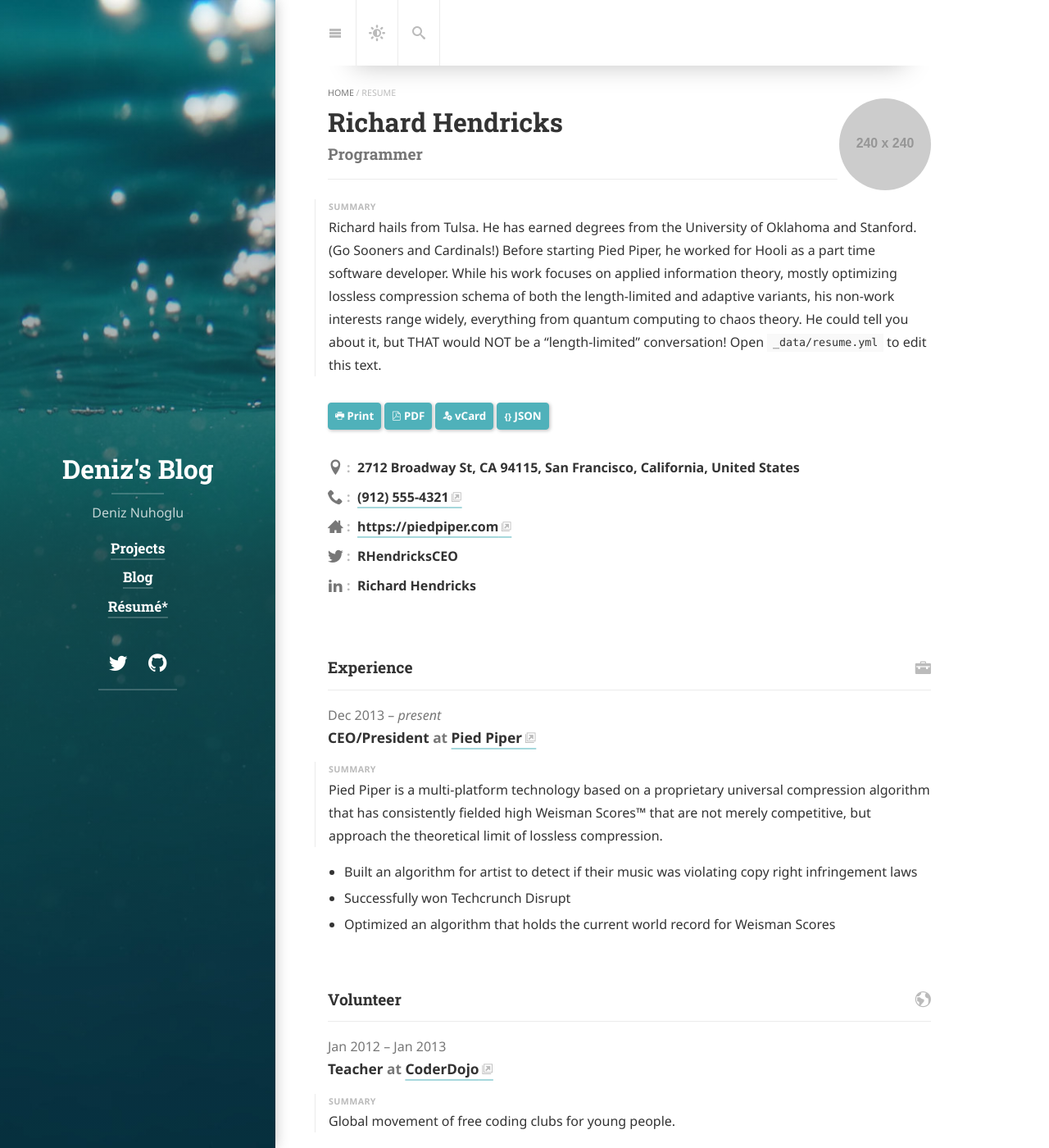
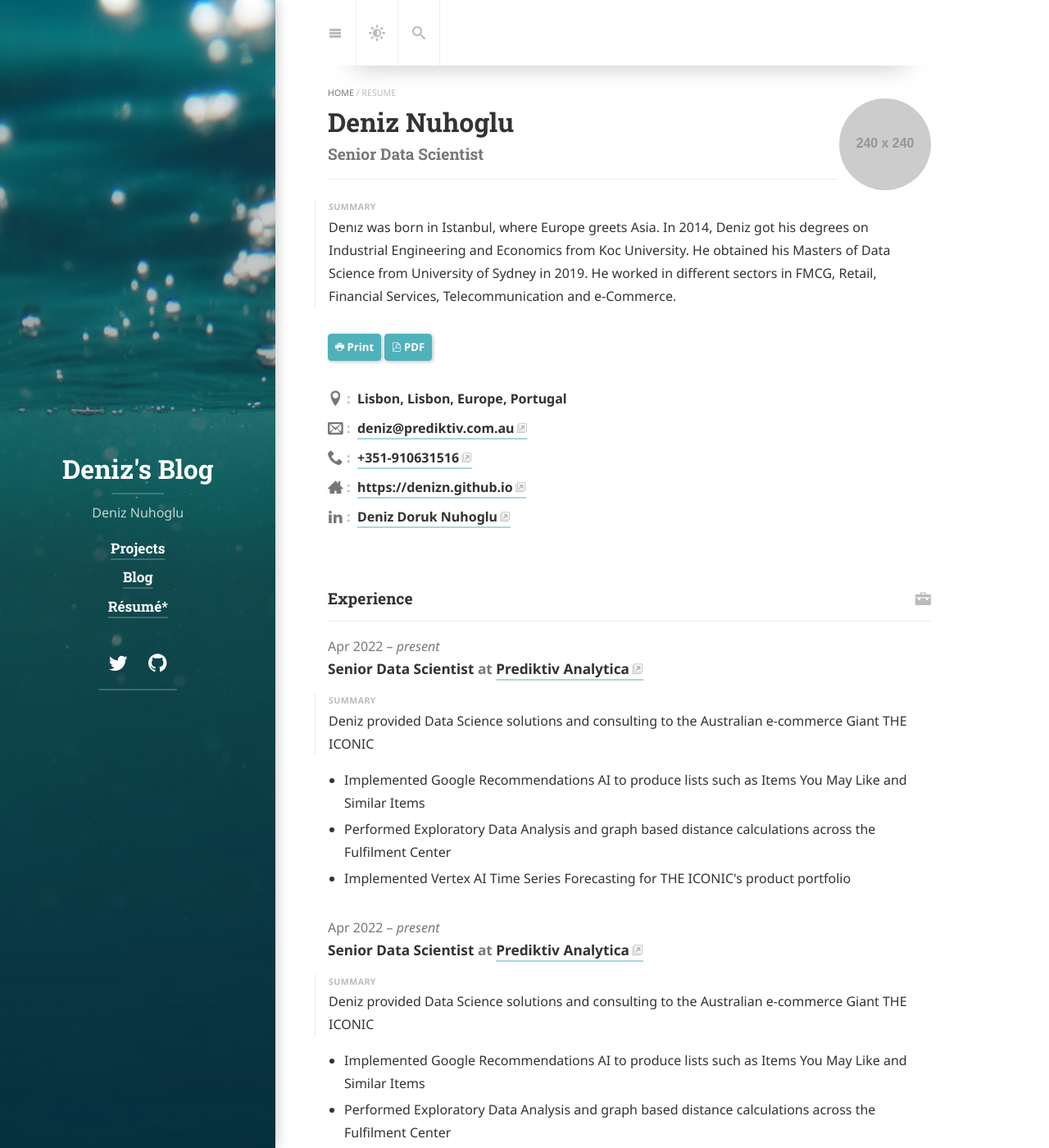
Before and after one commit to denizn/denizn.github.io, a Jekyll site: the page built from resume.md, in a window 1280 px wide and 1400 px high. Shown: the whole window at 82% size. Built offline with Jekyll 4.4.1, drawn with Linux system fonts in a browser that asks for light colours; cached includes are drawn as plain includes; nearby versions of some CDN libraries; some web fonts are replaced; library files that are not in the unit come from our copies; some of the changed text lies outside the part shown.

Commit message:
Upload resume details

```diff
--- a/_data/resume.yml
+++ b/_data/resume.yml
@@ -2,102 +2,73 @@
 # If you don't have a JSON Resume you can just edit this YAML file instead.
 # See also: <https://jsonresume.org/>.
 basics:
-  name: "Richard Hendricks"
-  label: "Programmer"
+  name: "Deniz Nuhoglu"
+  label: "Senior Data Scientist"
   picture: "https://via.placeholder.com/240x240"
-  email: ""
-  phone: "(912) 555-4321"
-  website: "https://piedpiper.com"
+  email: "deniz@prediktiv.com.au"
+  phone: "+351-910631516"
+  website: "https://denizn.github.io"
   summary: >
-    Richard hails from Tulsa.
-    He has earned degrees from the University of Oklahoma and Stanford. (Go Sooners and Cardinals!)
-    Before starting Pied Piper, he worked for Hooli as a part time software developer.
-    While his work focuses on applied information theory,
-    mostly optimizing lossless compression schema of both the length-limited and adaptive variants,
-    his non-work interests range widely,
-    everything from quantum computing to chaos theory.
-    He could tell you about it, but THAT would NOT be a “length-limited” conversation!
-    Open `_data/resume.yml` to edit this text.
+    Denız was born in Istanbul, where Europe greets Asia.
+    In 2014, Deniz got his degrees on Industrial Engineering and Economics from Koc University.
+    He obtained his Masters of Data Science from University of Sydney in 2019.
+    He worked in different sectors in FMCG, Retail, Financial Services, Telecommunication and e-Commerce.
   location:
-    address: "2712 Broadway St"
-    postalCode: "CA 94115"
-    city: "San Francisco"
-    countryCode: "US"
-    region: "California"
+    address: "Lisbon"
+    # postalCode: ""
+    city: "Lisbon"
+    countryCode: "PT"
+    region: "Europe"
   profiles:
-    - network: "Twitter"
-      username: "RHendricksCEO"
-      url: ""
     - network: "LinkedIn"
-      username: "Richard Hendricks"
-      url: ""
+      username: "Deniz Doruk Nuhoglu"
+      url: "https://www.linkedin.com/in/denizn"
 work:
-  - company: "Pied Piper"
-    position: "CEO/President"
-    website: "https://piedpiper.com"
-    startDate: "2013-12-01"
+  - company: "Prediktiv Analytica"
+    position: "Senior Data Scientist"
+    website: "https://www.prediktiv.com.au"
+    startDate: "2022-04-01"
     endDate: ""
     summary: >
-      Pied Piper is a multi-platform technology based on a proprietary universal compression algorithm that has
-      consistently fielded high Weisman Scores™ that are not merely competitive,
-      but approach the theoretical limit of lossless compression.
+      Deniz provided Data Science solutions and consulting to the Australian e-commerce Giant THE ICONIC
     highlights:
-      - "Built an algorithm for artist to detect if their music was violating copy right infringement laws"
-      - "Successfully won Techcrunch Disrupt"
-      - "Optimized an algorithm that holds the current world record for Weisman Scores"
-volunteer:
-  - organization: "CoderDojo"
-    position: "Teacher"
-    website: "https://coderdojo.com/"
-    startDate: "2012-01-01"
-    endDate: "2013-01-01"
-    summary: "Global movement of free coding clubs for young people."
+      - "Implemented Google Recommendations AI to produce lists such as Items You May Like and Similar Items"
+      - "Performed Exploratory Data Analysis and graph based distance calculations across the Fulfilment Center"
+      - "Implemented Vertex AI Time Series Forecasting for THE ICONIC's product portfolio"
+  - company: "Prediktiv Analytica"
+    position: "Senior Data Scientist"
+    website: "https://www.prediktiv.com.au"
+    startDate: "2022-04-01"
+    endDate: ""
+    summary: >
+      Deniz provided Data Science solutions and consulting to the Australian e-commerce Giant THE ICONIC
     highlights:
-      - "Awarded 'Teacher of the Month'"
+      - "Implemented Google Recommendations AI to produce lists such as Items You May Like and Similar Items"
+      - "Performed Exploratory Data Analysis and graph based distance calculations across the Fulfilment Center"
+      - "Implemented Vertex AI Time Series Forecasting for THE ICONIC's product portfolio"
+
 education:
-  - institution: "University of Oklahoma"
+  - institution: "University of Sydney"
     area: "Information Technology"
     studyType: "Bachelor"
     startDate: "2011-06-01"
     endDate: "2014-01-01"
-    gpa: "4.0"
+    # gpa: "4.0"
     courses:
-      - "DB1101 - Basic SQL"
+      - "Machine Learning"
       - "CS2011 - Java Introduction"
-awards:
-  - title: "Digital Compression Pioneer Award"
-    date: "2014-11-01"
-    awarder: "Techcrunch"
-    summary: "There is no spoon."
-publications:
-  - name: "Video compression for 3d media"
-    publisher: "Hooli"
-    releaseDate: "2014-10-01"
-    website: "https://en.wikipedia.org/wiki/Silicon_Valley_(TV_series)"
-    summary: "Innovative middle-out compression algorithm that changes the way we store data."
 skills:
-  - name: "Web Development"
+  - name: "Python"
     level: "Master"
     keywords:
-      - "HTML"
-      - "CSS"
-      - "Javascript"
-  - name: "Compression"
+      - "numpy"
+      - "pandas"
+      - "scikit-learn"
+  - name: "Machine Learning"
     level: "Master"
     keywords:
-      - "Mpeg"
-      - "MP4"
-      - "GIF"
+      - "pytorch"
+      - "keras"
 languages:
   - language: "English"
     fluency: "Native speaker"
-interests:
-  - name: "Wildlife"
-    keywords:
-      - "Ferrets"
-      - "Unicorns"
-references:
-  - name: "Erlich Bachman"
-    reference: >
-      It is my pleasure to recommend Richard, his performance working as a consultant for Main St.
-      Company proved that he will be a valuable addition to any company.
--- a/resume.md
+++ b/resume.md
@@ -2,16 +2,11 @@
 layout: resume
 title: Résumé*
 description: >
-  This is the `description` of your resume page, as it will be seen by search engines.
-  You'll probably want to modify it in `resume.md`, and maybe set `hide_description` to `true` in the front matter.
+  Senior Data Scientist, Python, Numpy, Pandas, Scikit-learn, Pytorch, GCP, AWS, EC2
 hide_description: true
 left_column:
   - work
-  - volunteer
   - education
-  - awards
-  - publications
-  - references
 right_column:
   - languages
   - skills
```
Also changed, not shown: other parts of resume.md (+2 -2 lines), 1 other file.
